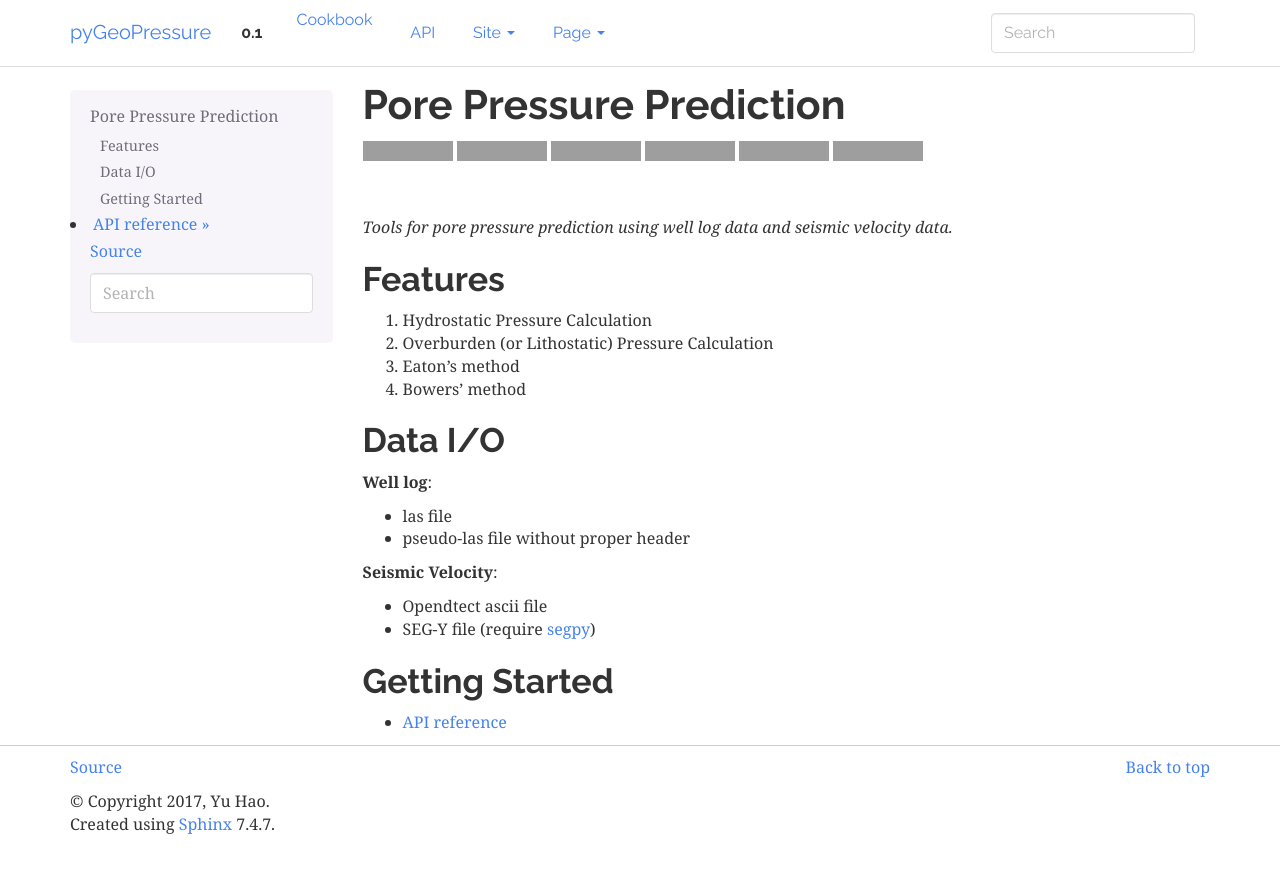
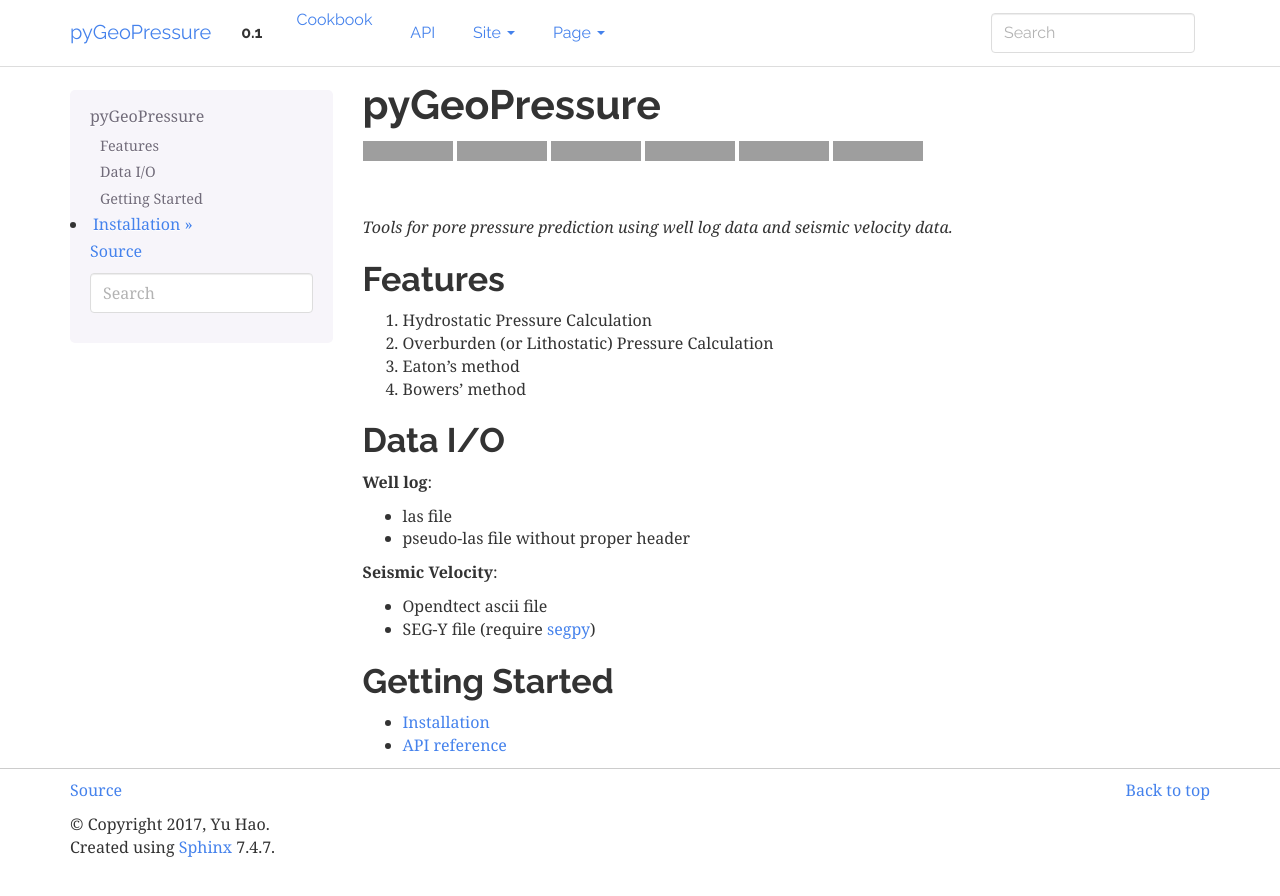
Before and after one commit to whimian/pyGeoPressure, a Sphinx documentation site: the page built from docs/index.rst, in a window 1280 px wide, cut to the strip 0-896 px from the top of the page. Built offline with Sphinx 7.4.7, drawn with Linux system fonts in a browser that asks for light colours; grey boxes are pictures that could not be loaded.

Commit message:
add installation guide

```diff
--- a/docs/index.rst
+++ b/docs/index.rst
@@ -3,9 +3,9 @@
    You can adapt this file completely to your liking, but it should at least
    contain the root `toctree` directive.
 
-========================
-Pore Pressure Prediction
-========================
+=============
+pyGeoPressure
+=============
 
 .. image:: https://img.shields.io/github/tag/whimian/pyGeoPressure.svg?label=Release
     :target: https://github.com/whimian/pyGeoPressure/releases
@@ -33,9 +33,10 @@
 
 .. toctree::
     :maxdepth: 1
-    :caption: Getting Started:
+    :caption: pyGeoPressure:
     :hidden:
 
+    install
     api/api
 
 |
```
Also changed, not shown: other parts of docs/index.rst (+1 -1 lines), docs/install.rst (added, +43 -0 lines).
